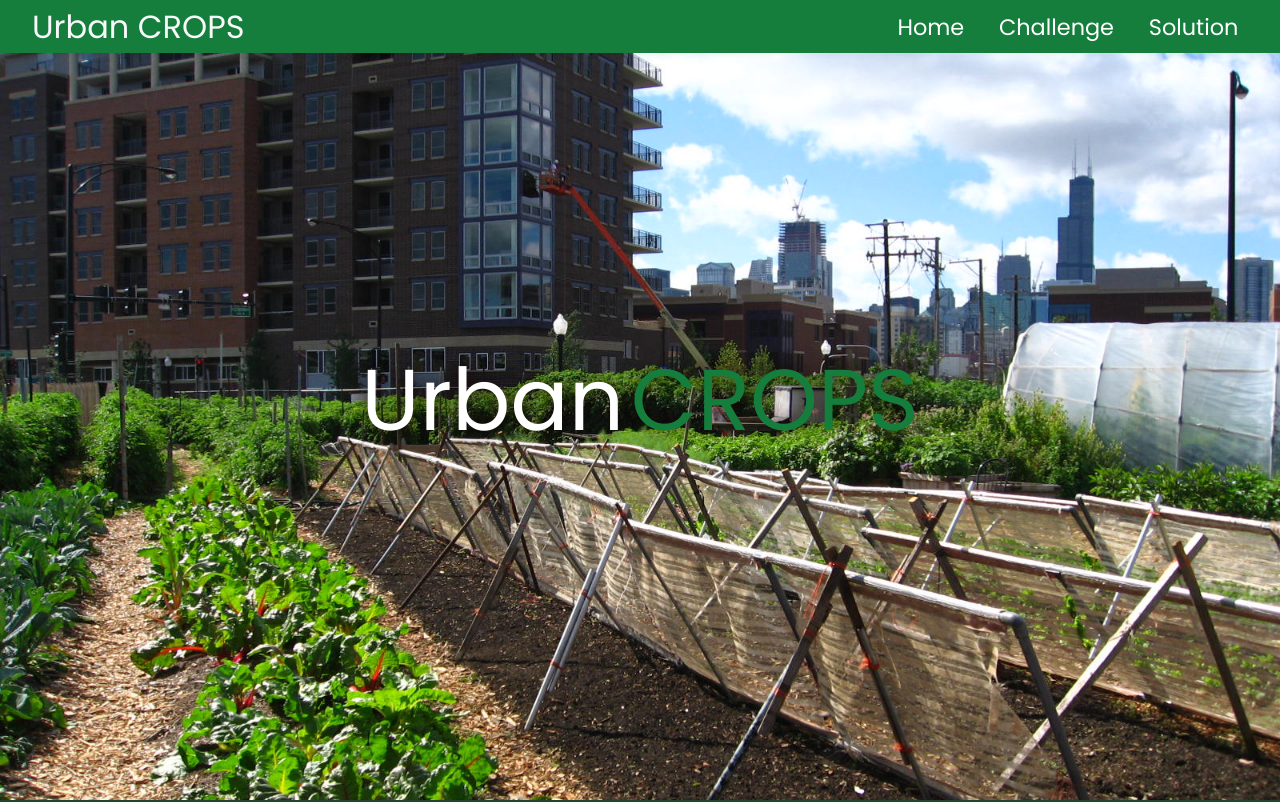
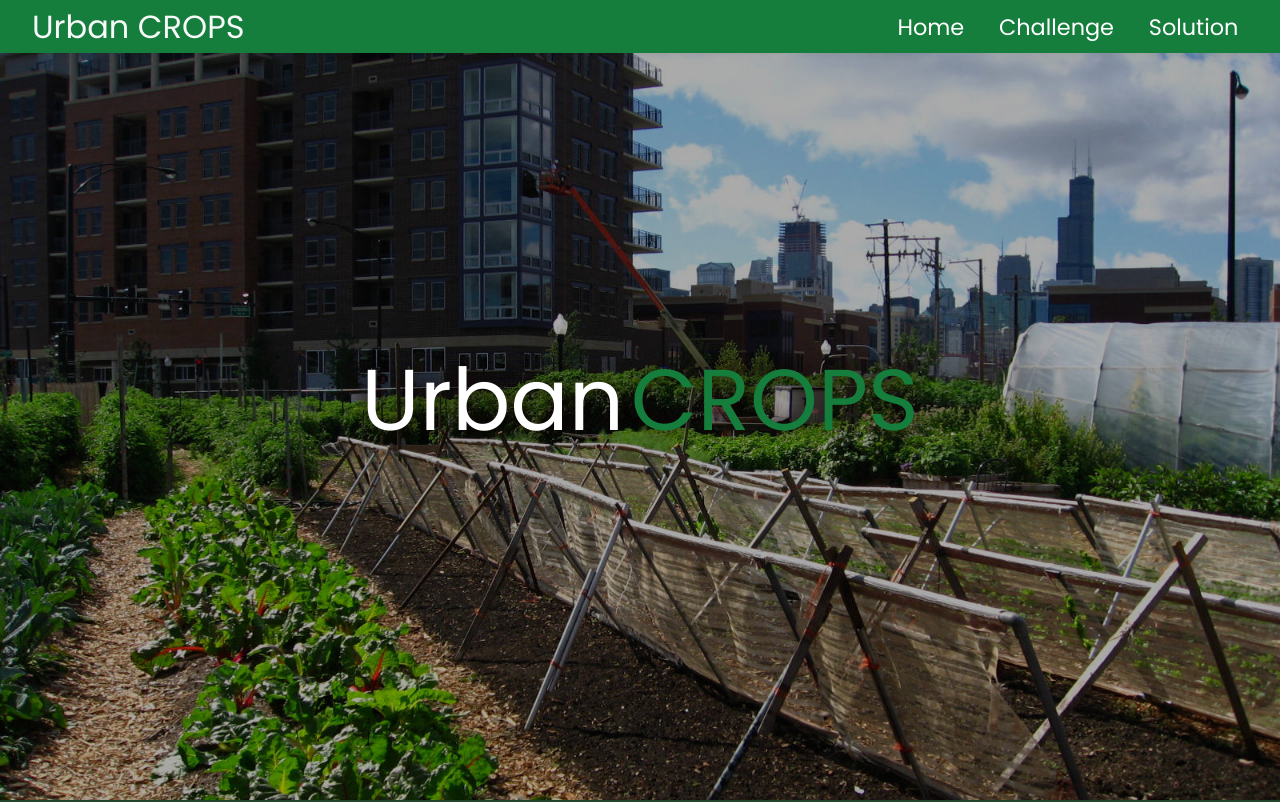
Before and after one commit to mkmbaran/DAFE1200FinalProject, a plain HTML site: page index.html in a window 1280 px wide. Shown: the top 802 px of the page. Drawn offline with Linux system fonts and the light colour scheme.

Commit message:
picture with black overlay

```diff
--- a/styles.css
+++ b/styles.css
@@ -17,7 +17,8 @@ section {
 
 header {
     min-height: 100vh;
-    background-image:url("images/farming.jpg");
+    /*background-image:url("images/farming.jpg");*/
+    background-image:url("images/farmingblack.jpg");
     background-position: top right;
     background-repeat: no-repeat;
     background-size: cover;
```
Also changed, not shown: images/farmingblack.jpg (added).
